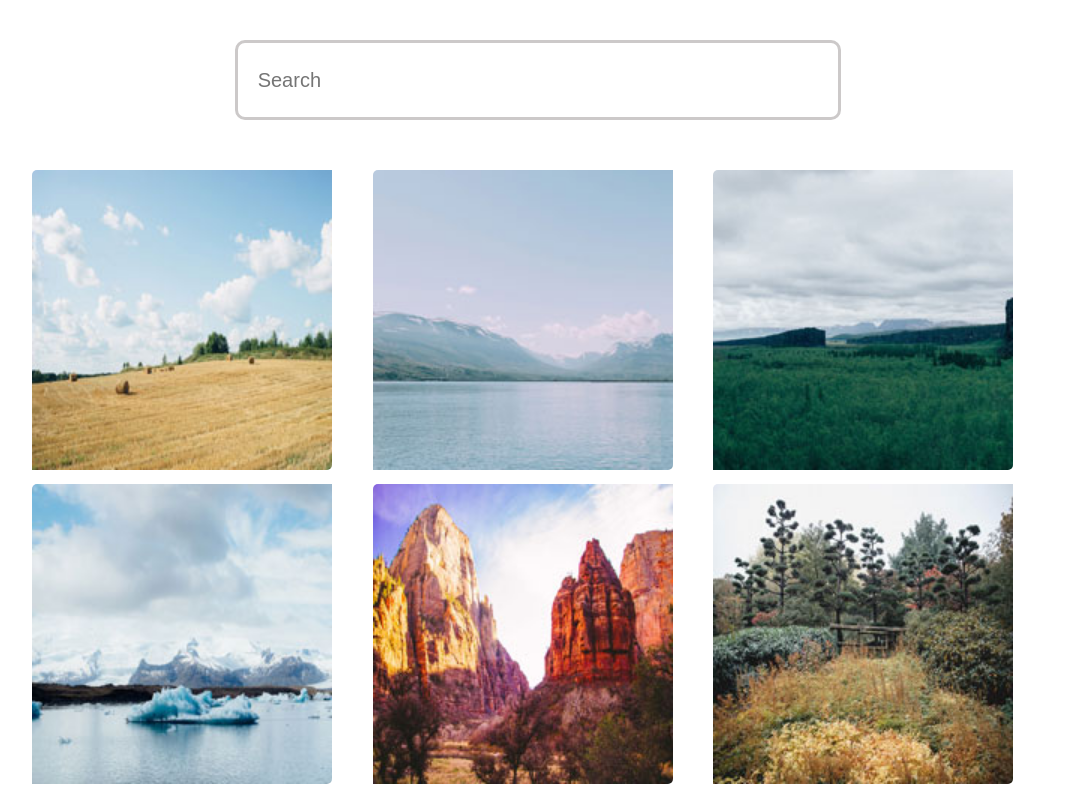
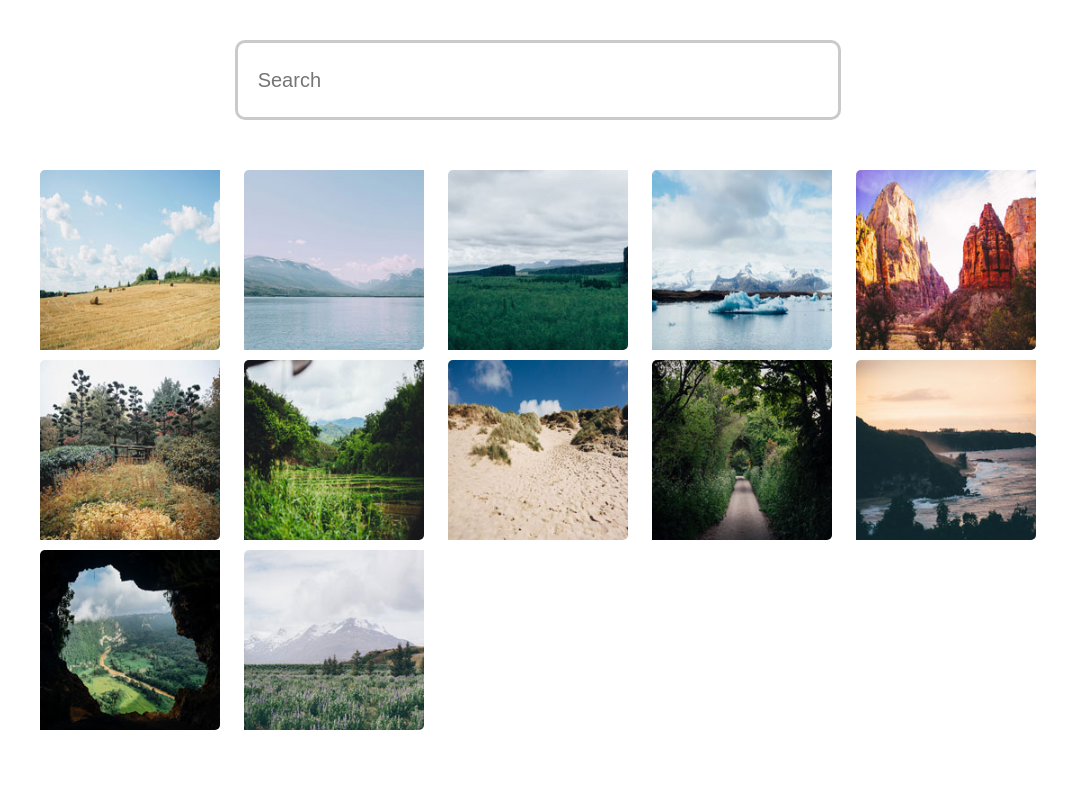
Before and after one commit to Dorian028/interactive_photo_gallery, a plain HTML site: page index.html in a window 1280 px wide. Shown: the top 795 px of the page, without its empty margins (102-1169 px from the left). Drawn offline with Linux system fonts and the light colour scheme.

Commit message:
finished
a tags centered, correction on alignment.

```diff
--- a/CSS/styles.css
+++ b/CSS/styles.css
@@ -19,9 +19,14 @@
         border-radius: 10px;
         padding-left: 20px;
 }
+a {
+ display: flex;
+ justify-content: center;
+
+}
 .gallery {
     display: grid;
-    grid-template-columns: repeat(auto-fit, minmax(300px, 1fr));
+    grid-template-columns: repeat(auto-fit, minmax(180px, 1fr));
     grid-gap: 10px;
     margin-left: auto;
     margin-right: auto;
@@ -29,7 +34,7 @@
     justify-content: center;
   }
 .gallery img {
-    width: 300px;
+    width: 180px;
     height: auto;
     border-radius: 5px 0px 5px 0px;
     transition: transform 0.3s ease, width 0.3s ease;
```
